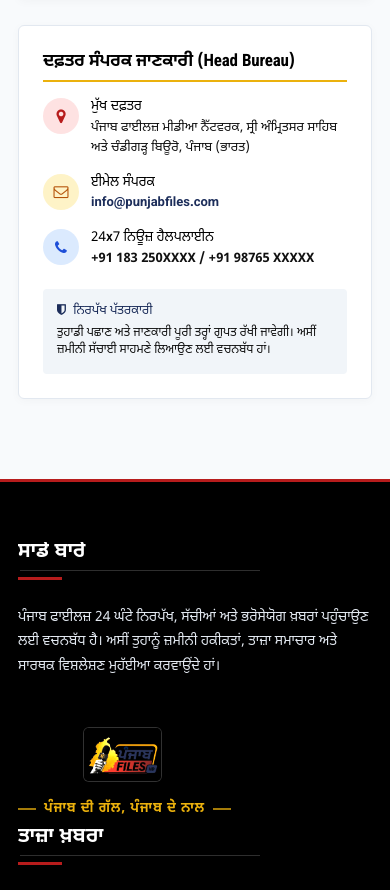
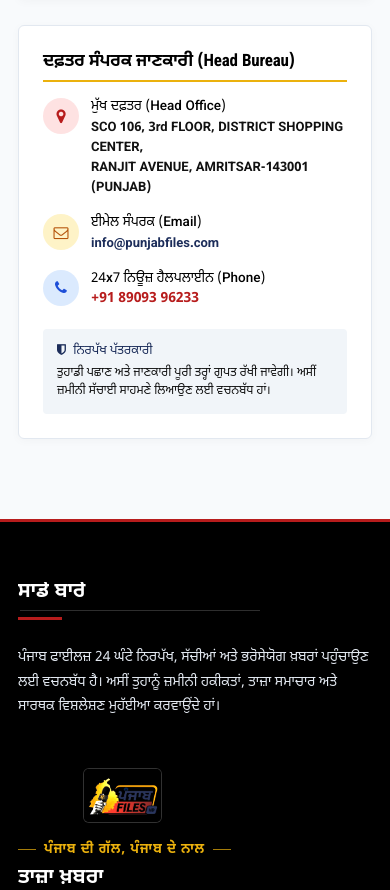
Before and after one commit to anirudh-1404/punjab-files-news-web, a React (Vite) app in the folder frontend/: page /contact in a window 390 px wide. Shown: the part 1042-1932 px from the top of the page. Built offline with nearby package versions, Linux system fonts and the light colour scheme; no server answers; a web font is replaced by a local one.

Commit message:
feat: update contact address and phone, disable external social links, remove home gallery, and streamline mukhwak presets

```diff
--- a/frontend/src/App.jsx
+++ b/frontend/src/App.jsx
@@ -24,7 +24,6 @@
 import EntertainmentModule from './components/Modules/EntertainmentModule';
 import ReadersChoiceModule from './components/Modules/ReadersChoiceModule';
 import YouTubeChannelModule from './components/Modules/YouTubeChannelModule';
-import HomeGalleryModule from './components/Modules/HomeGalleryModule';
 
 // Inner Pages
 import NewsDetailPage from './pages/NewsDetailPage';
@@ -75,8 +74,6 @@
       {/* 10. ਯੂਟਿਊਬ ਚੈਨਲ: Dedicated YouTube Video Grid */}
       <YouTubeChannelModule />
 
-      {/* 11. ਫ਼ੋਟੋ ਗੈਲਰੀ: Multi-slide Photo & Video Gallery */}
-      <HomeGalleryModule />
     </section>
   );
 }
--- a/frontend/src/components/Chatbot/PunjabiChatbot.jsx
+++ b/frontend/src/components/Chatbot/PunjabiChatbot.jsx
@@ -145,7 +145,7 @@
       lower.includes('ਨੰਬਰ')
     ) {
       return {
-        text: '🏢 **ਦਫ਼ਤਰ ਸੰਪਰਕ ਜਾਣਕਾਰੀ (Head Bureau):**\n\n• **ਮੁੱਖ ਦਫ਼ਤਰ:** ਪੰਜਾਬ ਫਾਈਲਜ਼ ਮੀਡੀਆ ਨੈੱਟਵਰਕ, ਸ਼੍ਰੀ ਅੰਮ੍ਰਿਤਸਰ ਸਾਹਿਬ ਅਤੇ ਚੰਡੀਗੜ੍ਹ ਬਿਊਰੋ, ਪੰਜਾਬ\n• **ਈਮੇਲ:** info@punjabfiles.com\n• **24x7 ਹੈਲਪਲਾਈਨ:** +91 183 250XXXX / +91 98765 XXXXX\n\nਤੁਸੀਂ ਸਾਡੇ ਸੰਪਰਕ ਪੰਨੇ ਤੋਂ ਵੀ ਸਿੱਧਾ ਸੁਨੇਹਾ ਜਾਂ ਖ਼ਬਰ ਭੇਜ ਸਕਦੇ ਹੋ।',
+        text: '🏢 **ਦਫ਼ਤਰ ਸੰਪਰਕ ਜਾਣਕਾਰੀ (Head Bureau):**\n\n• **ਮੁੱਖ ਦਫ਼ਤਰ:** SCO 106, 3rd Floor, District Shopping Center, Ranjit Avenue, Amritsar-143001 (Punjab)\n• **ਈਮੇਲ:** info@punjabfiles.com\n• **24x7 ਹੈਲਪਲਾਈਨ:** +91 89093 96233\n\nਤੁਸੀਂ ਸਾਡੇ ਸੰਪਰਕ ਪੰਨੇ ਤੋਂ ਵੀ ਸਿੱਧਾ ਸੁਨੇਹਾ ਜਾਂ ਖ਼ਬਰ ਭੇਜ ਸਕਦੇ ਹੋ।',
         action: { label: 'ਸੰਪਰਕ ਪੰਨੇ ’ਤੇ ਜਾਓ (Contact Us)', link: '/contact' },
         chips: ['✍️ ਖ਼ਬਰ ਕਿਵੇਂ ਭੇਜੀਏ?', '📰 ਤਾਜ਼ਾ ਖ਼ਬਰਾਂ']
       };
--- a/frontend/src/components/Footer/Copyrights.jsx
+++ b/frontend/src/components/Footer/Copyrights.jsx
@@ -12,23 +12,23 @@
         <div className="footer-social-icons">
           <ul>
             <li>
-              <a href="https://plus.google.com" target="_blank" rel="noreferrer" className="google-plus">
-                <i className="fa fa-google-plus"></i>
-              </a>
-            </li>
-            <li>
-              <a href="https://facebook.com" target="_blank" rel="noreferrer" className="facebook">
+              <a href="#" onClick={(e) => e.preventDefault()} className="facebook" title="Facebook">
                 <i className="fa fa-facebook"></i>
               </a>
             </li>
             <li>
-              <a href="https://twitter.com" target="_blank" rel="noreferrer" className="twitter">
+              <a href="#" onClick={(e) => e.preventDefault()} className="twitter" title="Twitter / X">
                 <i className="fa fa-twitter"></i>
               </a>
             </li>
             <li>
-              <a href="https://linkedin.com" target="_blank" rel="noreferrer" className="linkedin">
-                <i className="fa fa-linkedin"></i>
+              <a href="#" onClick={(e) => e.preventDefault()} className="youtube" title="YouTube">
+                <i className="fa fa-youtube"></i>
+              </a>
+            </li>
+            <li>
+              <a href="#" onClick={(e) => e.preventDefault()} className="instagram" title="Instagram">
+                <i className="fa fa-instagram"></i>
               </a>
             </li>
           </ul>
--- a/frontend/src/components/Header/TopMenu.jsx
+++ b/frontend/src/components/Header/TopMenu.jsx
@@ -35,22 +35,22 @@
         {/* Left Social & Contact Links */}
         <ul className="left-top-menu">
           <li>
-            <a href="https://www.facebook.com" target="_blank" rel="noreferrer" className="facebook">
+            <a href="#" onClick={(e) => e.preventDefault()} className="facebook" title="Facebook">
               <i className="fa fa-facebook"></i>
             </a>
           </li>
           <li>
-            <a href="https://twitter.com" target="_blank" rel="noreferrer" className="twitter">
+            <a href="#" onClick={(e) => e.preventDefault()} className="twitter" title="Twitter / X">
               <i className="fa fa-twitter"></i>
             </a>
           </li>
           <li>
-            <a href="https://www.youtube.com" target="_blank" rel="noreferrer" className="youtube">
+            <a href="#" onClick={(e) => e.preventDefault()} className="youtube" title="YouTube">
               <i className="fa fa-youtube"></i>
             </a>
           </li>
           <li>
-            <a href="https://www.instagram.com" target="_blank" rel="noreferrer" className="instagram">
+            <a href="#" onClick={(e) => e.preventDefault()} className="instagram" title="Instagram">
               <i className="fa fa-instagram"></i>
             </a>
           </li>
--- a/frontend/src/pages/ContactPage.jsx
+++ b/frontend/src/pages/ContactPage.jsx
@@ -286,9 +286,10 @@
                   <i className="fa fa-map-marker" style={{ fontSize: '16px' }}></i>
                 </div>
                 <div>
-                  <strong style={{ fontSize: '13.5px', color: '#000000', display: 'block' }}>ਮੁੱਖ ਦਫ਼ਤਰ</strong>
-                  <span style={{ fontSize: '13px', color: '#111111', lineHeight: '1.5', fontWeight: '500' }}>
-                    ਪੰਜਾਬ ਫਾਈਲਜ਼ ਮੀਡੀਆ ਨੈੱਟਵਰਕ, ਸ੍ਰੀ ਅੰਮ੍ਰਿਤਸਰ ਸਾਹਿਬ ਅਤੇ ਚੰਡੀਗੜ੍ਹ ਬਿਊਰੋ, ਪੰਜਾਬ (ਭਾਰਤ)
+                  <strong style={{ fontSize: '13.5px', color: '#000000', display: 'block' }}>ਮੁੱਖ ਦਫ਼ਤਰ (Head Office)</strong>
+                  <span style={{ fontSize: '13px', color: '#111111', lineHeight: '1.5', fontWeight: '600' }}>
+                    SCO 106, 3rd FLOOR, DISTRICT SHOPPING CENTER,<br />
+                    RANJIT AVENUE, AMRITSAR-143001 (PUNJAB)
                   </span>
                 </div>
               </div>
@@ -298,7 +299,7 @@
                   <i className="fa fa-envelope-o" style={{ fontSize: '15px' }}></i>
                 </div>
                 <div>
-                  <strong style={{ fontSize: '13.5px', color: '#000000', display: 'block' }}>ਈਮੇਲ ਸੰਪਰਕ</strong>
+                  <strong style={{ fontSize: '13.5px', color: '#000000', display: 'block' }}>ਈਮੇਲ ਸੰਪਰਕ (Email)</strong>
                   <a href="mailto:info@punjabfiles.com" style={{ fontSize: '13px', color: '#1c2d5a', fontWeight: '700', textDecoration: 'none' }}>
                     info@punjabfiles.com
                   </a>
@@ -310,10 +311,10 @@
                   <i className="fa fa-phone" style={{ fontSize: '15px' }}></i>
                 </div>
                 <div>
-                  <strong style={{ fontSize: '13.5px', color: '#000000', display: 'block' }}>24x7 ਨਿਊਜ਼ ਹੈਲਪਲਾਈਨ</strong>
-                  <span style={{ fontSize: '13px', color: '#111111', fontWeight: '600' }}>
-                    +91 183 250XXXX / +91 98765 XXXXX
-                  </span>
+                  <strong style={{ fontSize: '13.5px', color: '#000000', display: 'block' }}>24x7 ਨਿਊਜ਼ ਹੈਲਪਲਾਈਨ (Phone)</strong>
+                  <a href="tel:+918909396233" style={{ fontSize: '14px', color: '#b71c1c', fontWeight: '800', textDecoration: 'none' }}>
+                    +91 89093 96233
+                  </a>
                 </div>
               </div>
 
--- a/frontend/src/pages/dashboard/admin/MukhwakManagerView.jsx
+++ b/frontend/src/pages/dashboard/admin/MukhwakManagerView.jsx
@@ -2,9 +2,7 @@
 import { mukhwakAPI, uploadAPI } from '../../../services/api';
 
 const DEFAULT_IMAGE_PRESETS = [
-  { label: 'ਦਰਬਾਰ ਸਾਹਿਬ ਅੰਮ੍ਰਿਤ ਵੇਲਾ (Default)', url: '/img/darbar-sahib-mukhwak.jpg' },
-  { label: 'ਸ੍ਰੀ ਹਰਿਮੰਦਰ ਸਾਹਿਬ ਰੌਸ਼ਨੀਆਂ', url: '/img/index_800x400-image04.jpg' },
-  { label: 'ਸ੍ਰੀ ਅਕਾਲ ਤਖ਼ਤ ਸਾਹਿਬ', url: '/img/index_800x400-image01.jpg' }
+  { label: 'ਦਰਬਾਰ ਸਾਹਿਬ ਅੰਮ੍ਰਿਤ ਵੇਲਾ (Default)', url: '/img/darbar-sahib-mukhwak.jpg' }
 ];
 
 export default function MukhwakManagerView({ currentUser }) {
```
Also changed, not shown: frontend/src/components/Modules/HealthAndSchoolModule.jsx (+4 -8 lines).
